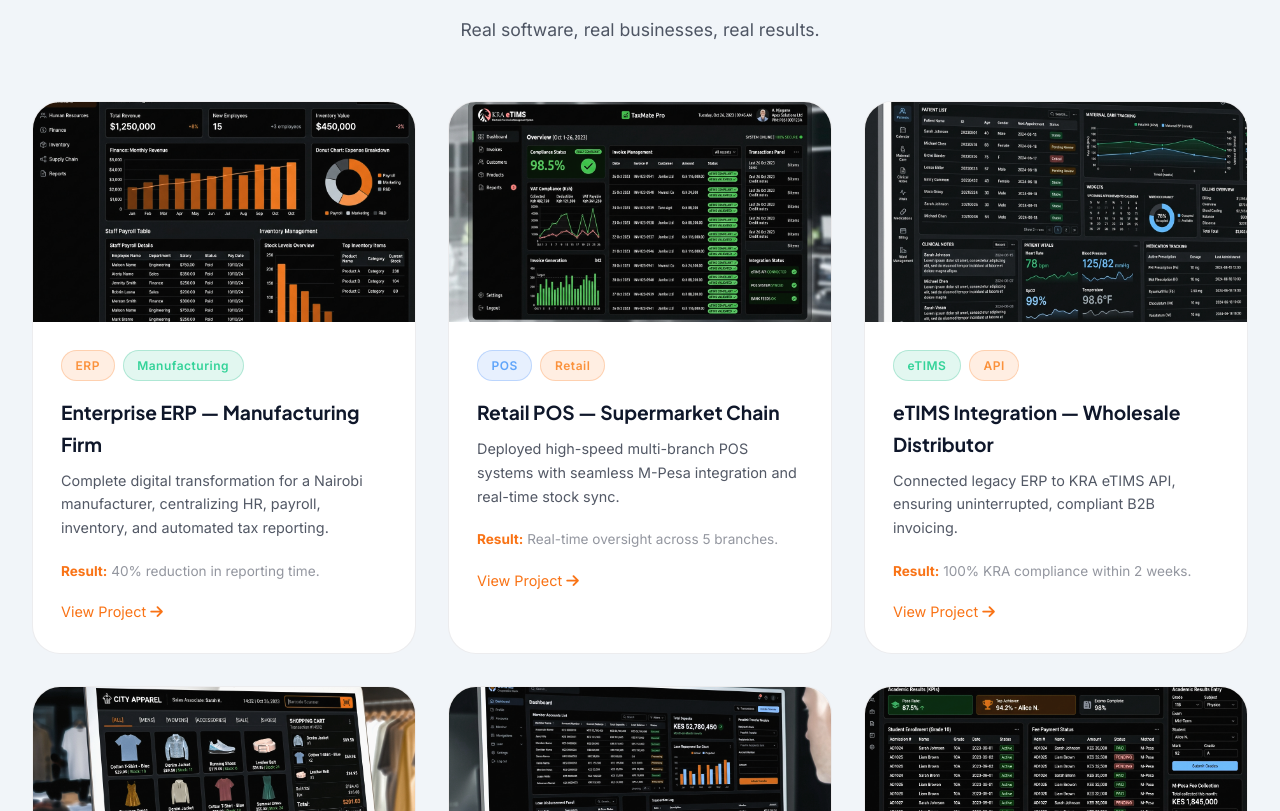
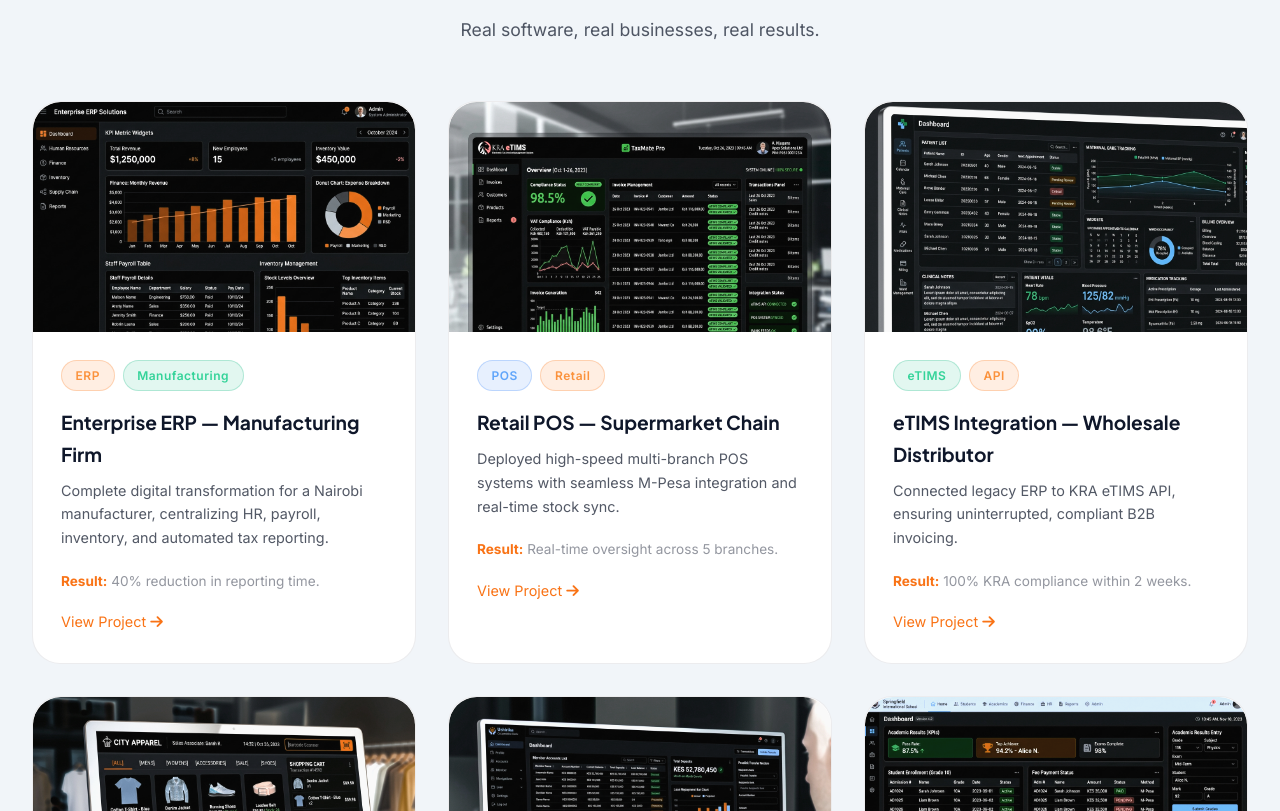
Before and after one commit to OBASAKILLI/digital_storm_technologies, a plain HTML site: page index.html in a window 1280 px wide. Shown: the part 4139-4950 px from the top of the page. Drawn offline with Linux system fonts and the light colour scheme.

Commit message:
Remove black underlay on project images: fix img-wrap line-height, display:block, isolation

```diff
--- a/css/main.css
+++ b/css/main.css
@@ -1051,6 +1051,8 @@ ul, ol { list-style: none; }
   border-radius: var(--radius-xl);
   overflow: hidden;
   transition: all var(--trans-med);
+  /* Ensure the rounded corners clip the image cleanly */
+  isolation: isolate;
 }
 
 .project-card:hover {
@@ -1061,8 +1063,10 @@ ul, ol { list-style: none; }
 
 .project-img {
   width: 100%;
-  height: 220px;
+  height: 230px;
   object-fit: cover;
+  object-position: top center;
+  display: block;
   transition: transform var(--trans-slow);
 }
 
@@ -1072,6 +1076,9 @@ ul, ol { list-style: none; }
 
 .project-img-wrap {
   overflow: hidden;
+  background: transparent;
+  line-height: 0;   /* removes the gap between inline img and container bottom */
+  border-radius: var(--radius-xl) var(--radius-xl) 0 0;
 }
 
 .project-body {
```
